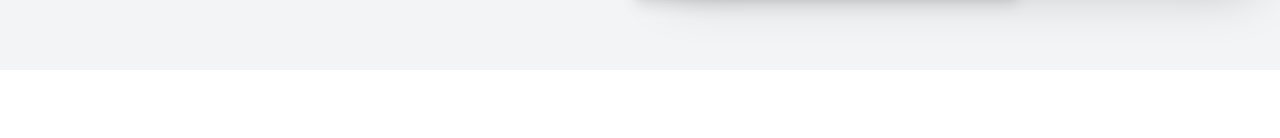
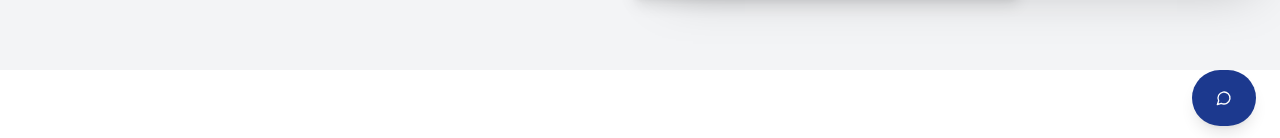
Before and after one commit to lucwii/renova, a React (Vite) app: page / in a window 1280 px wide. Shown: the part 650-788 px from the top of the page. Built offline with nearby package versions, Linux system fonts and the light colour scheme.

Commit message:
finished and implemented chat feature

```diff
--- /dev/null
+++ b/src/components/chat/ChatWidget.tsx
@@ -0,0 +1,33 @@
+import { useState } from 'react'
+import Button from '../ui/Button';
+import { MessageCircle, X } from 'lucide-react';
+import LiveChat from './LiveChat';
+
+const ChatWidget = () => {
+    const [isOpen, setIsOpen] = useState(false);
+  return (
+    <div>
+        <div className='fixed bottom-6 right-6 z-50'>
+            <Button
+            onClick={() => setIsOpen(!isOpen)}
+            size={'lg'}
+            className="rounded-full w-14 h-14 shadow-lg hover:shadow-xl transition-all duration-200 text-white"
+            >
+            {isOpen ? (
+            <X className="h-6 w-6" />
+            ) : (
+                <MessageCircle className="h-6 w-6" />
+            )}
+            </Button>
+        </div>
+
+        {isOpen && (
+        <div className="fixed bottom-24 right-6 z-40 w-80 shadow-2xl text-white">
+          <LiveChat />
+        </div>
+      )}
+    </div>
+  )
+}
+
+export default ChatWidget
--- a/src/components/chat/LiveChat.tsx
+++ b/src/components/chat/LiveChat.tsx
@@ -122,14 +122,14 @@ const LiveChat = () => {
       };
   return (
     <Card className='w-full max-w-md mx-auto h-96 flex flex-col'>
-      <CardHeader className='pb-3'>
-        <CardTitle className='flex items-center gap-2 text-lg'>
-          <MessageCircle className='h-5 w-5' />
+      <CardHeader className='pb-3 bg-white'>
+        <CardTitle className='flex items-center gap-2 text-lg text-black'>
+          <MessageCircle className='h-5 w-5 text-black' />
           Live Chat
         </CardTitle>
       </CardHeader>
 
-      <CardContent className='flex flex-1 flex-col gap-3'>
+      <CardContent className='flex flex-1 flex-col gap-3 bg-white'>
         <div className="flex-1 overflow-y-auto space-y-2 max-h-64">
           {messages.map((message) => (
             <div key={message.id}
@@ -141,7 +141,7 @@ const LiveChat = () => {
               className={`max-w-[80%] rounded-lg px-3 py-2 text-sm ${
                 message.user_id === user?.id
                   ? 'bg-gray-100 text-black'
-                  : 'bg-gray-200'
+                  : 'bg-gray-200 text-black'
               }`}
               >
                 <p className='break-words'>{message.message}</p>
--- a/src/pages/index.tsx
+++ b/src/pages/index.tsx
@@ -6,6 +6,7 @@ import PromoBanner from '../components/PromoBanner'
 import FeaturesSection from '../components/FeaturesSection'
 import TestemonialsSection from '../components/TestemonialsSection'
 import Footer from '../components/Footer'
+import ChatWidget from '../components/chat/ChatWidget'
 
 
 function Index() {
@@ -23,6 +24,7 @@ function Index() {
         <TestemonialsSection />
       </main>
     <Footer />
+    <ChatWidget />
     </div>
     </>
   )
```
